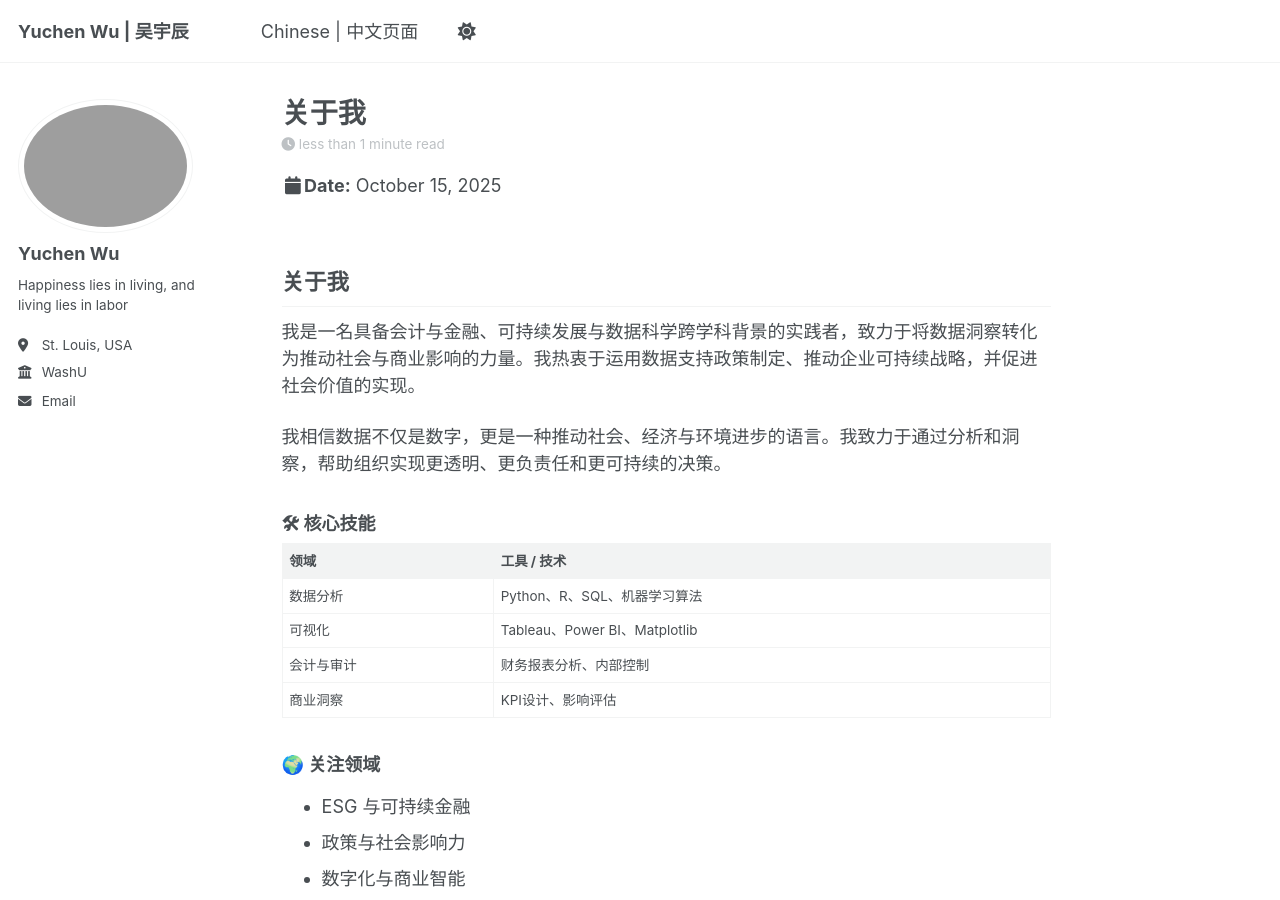
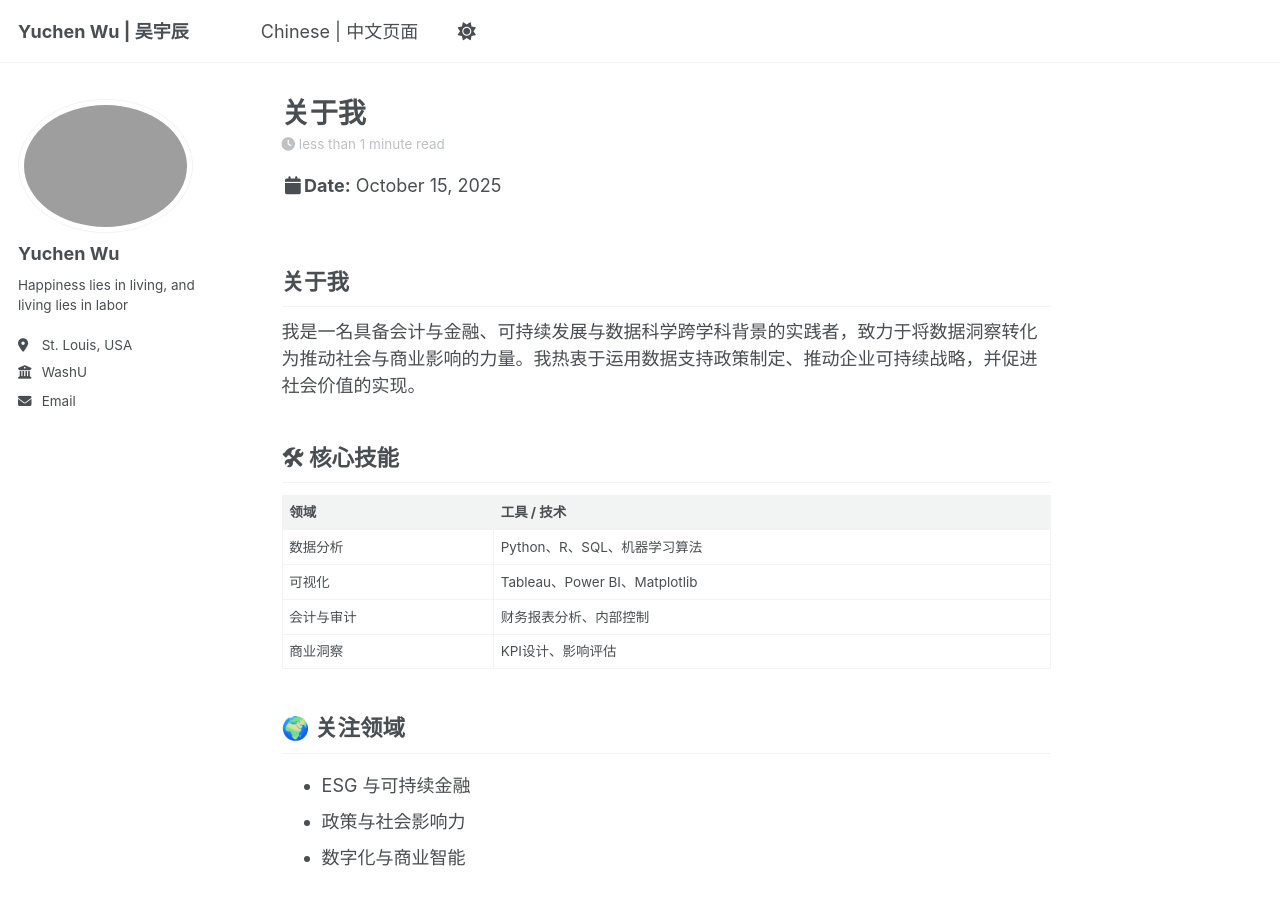
Before and after one commit to yuchen0709/yuchen0709.github.io, a Jekyll site: the page built from _talks/about_zh.md, in a window 1280 px wide and 900 px high. Built offline with Jekyll 4.4.1, drawn with Linux system fonts in a browser that asks for light colours; a script that is not in the unit is left out.

Commit message:
Update about_zh.md

```diff
--- a/_talks/about_zh.md
+++ b/_talks/about_zh.md
@@ -9,9 +9,8 @@ read_time: true
 
 我是一名具备会计与金融、可持续发展与数据科学跨学科背景的实践者，致力于将数据洞察转化为推动社会与商业影响的力量。我热衷于运用数据支持政策制定、推动企业可持续战略，并促进社会价值的实现。
 
-我相信数据不仅是数字，更是一种推动社会、经济与环境进步的语言。我致力于通过分析和洞察，帮助组织实现更透明、更负责任和更可持续的决策。
 
-### 🛠 核心技能
+## 🛠 核心技能
 
 | 领域 | 工具 / 技术                     |
 |------|-----------------------------|
@@ -20,39 +19,39 @@ read_time: true
 | 会计与审计 | 财务报表分析、内部控制                 |
 | 商业洞察 | KPI设计、影响评估                  |
 
-### 🌍 关注领域
+## 🌍 关注领域
 
 - ESG 与可持续金融
 - 政策与社会影响力
 - 数字化与商业智能
 
-### 📌 经历
-#### <img src="/images/sino-security.png" width="70" alt="Logo">  **华证指数**
+## 📌 经历
+### <img src="/images/sino-security.png" width="70" alt="Logo">  **华证指数**
 _数据分析实习生, 2025.03 - 2025.07_
 金融股指研究，因子分析，量化选股；ESG评级构建与ESG指数研究
 
-#### <img src="/images/bova-ESG白.jpg" width="70" alt="Logo">  **勃诺科技（北京）**
+### <img src="/images/bova-ESG白.jpg" width="70" alt="Logo">  **勃诺科技（北京）**
 _咨询实习, 2024.09 - 2025.01_
 企业ESG策略与ESG披露的管理咨询
 
-#### <img src="/images/undp-logo.png" width="70" alt="Logo">  **联合国开发计划属**
+### <img src="/images/undp-logo.png" width="70" alt="Logo">  **联合国开发计划属**
 _项目助理, 2023.12 - 2024.06_
 入选共青团公派联合国志愿者计划，在南非驻地参与联合国驻地项目，包括支持南非中小企业发展，推动能源可持续转型等项目。
 
-#### <img src="/images/zhangfangxingLOGO.png" width="80" alt="Logo">  **央财国际绿色金融研究院**
+### <img src="/images/zhangfangxingLOGO.png" width="80" alt="Logo">  **央财国际绿色金融研究院**
 _助理研究员, 2023.9 - 2023.11_
 银行绿色金融产品构建研究，中国绿色金融政策研究
 
-#### <img src="/images/bdo.png" width="70" alt="Logo">  **立信会计师事务所**
+### <img src="/images/bdo.png" width="70" alt="Logo">  **立信会计师事务所**
 _审计实习生, 2022.07 - 2022.09_
 参与IPO审计与中报审计项目
 
-#### <img src="/images/jingye.jpg" width="60" alt="Logo">  **敬业会计师事务所**
+### <img src="/images/jingye.jpg" width="60" alt="Logo">  **敬业会计师事务所**
 _审计实习生, 2021.07 - 2021.09_
 参与法律纠纷中的企业的利润核查项目
 
 
-### 🔍 活动与文章
+## 🔍 活动与文章
 [1] 参与举办非洲2024企业家峰会，赋能非洲中小企业发展（ _Global Entrepreneurship Congress (GEC) Africa 2024_.
 （[GEC+Africa 2024 Report](https://www.22onsloane.co/gecafrica-2024-report/)）。(2024年4月)
 
@@ -67,7 +66,7 @@ _审计实习生, 2021.07 - 2021.09_
 [学生专访 | 吴宇辰：走向联合国舞台的南审学子](https://mp.weixin.qq.com/s/vY6jVDhfsmoIzGf9U_isHA)
 [人物专访｜高朗烁 吴宇辰：与辩论为友的这三年](https://mp.weixin.qq.com/s/T60PZY9YNZS6aEcnD7bzhw)
 
-### 📚 当前方向
+## 📚 当前方向
 
 - 研究当前资本市场中的可持续风险与机遇
 - 深入学习商业分析与会计工具
```
